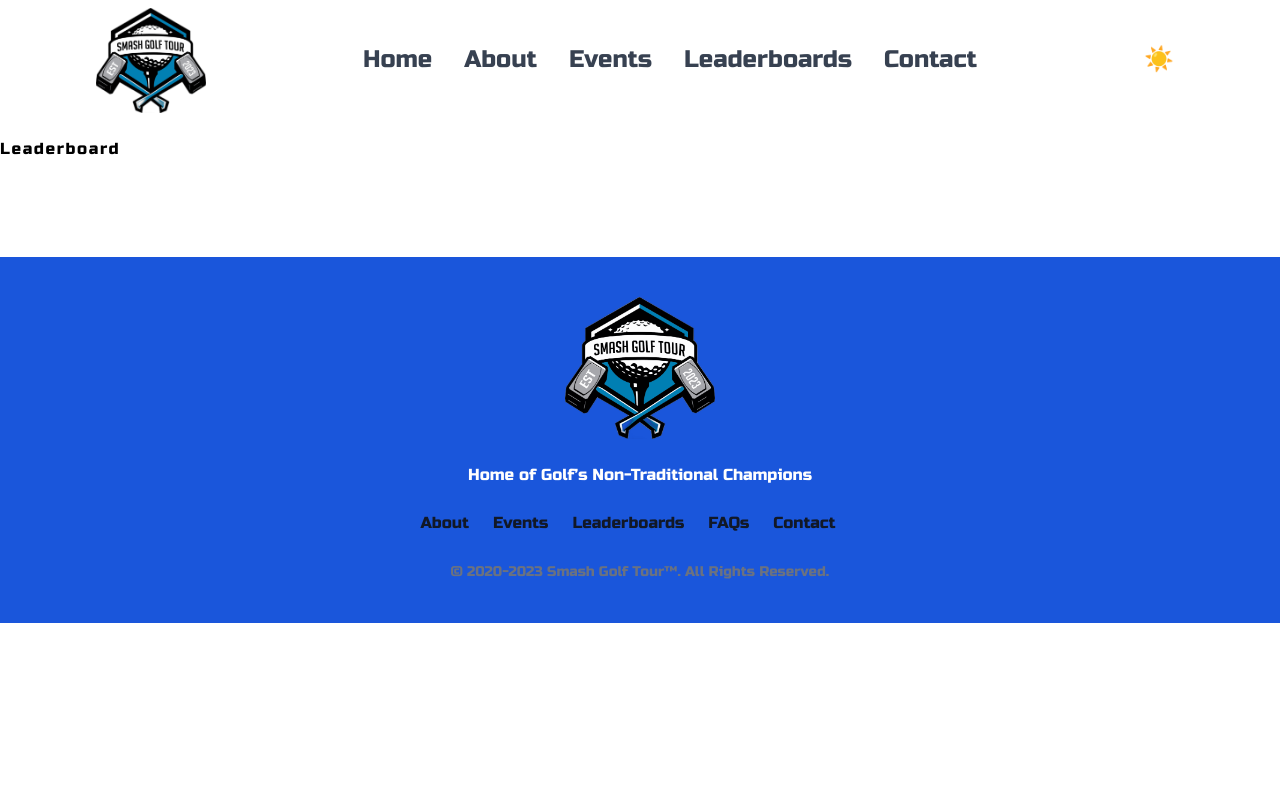
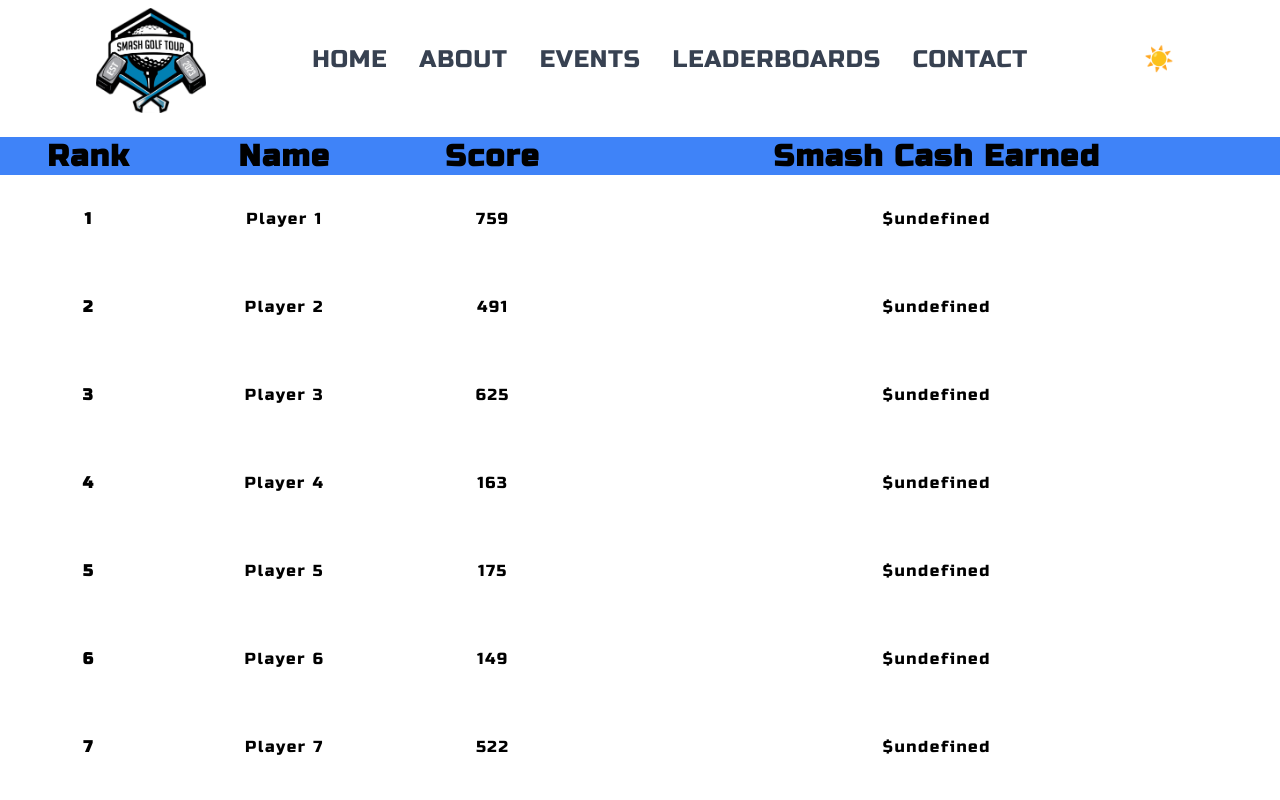
Before and after one commit to Juncie/Smasherson-Tour, a Next.js app in the folder smasherson-tour-webapp/: page /leaderboards in a window 1280 px wide. Shown: the top 800 px of the page. Built offline with nearby package versions, Linux system fonts and the light colour scheme.

Commit message:
home page changes

```diff
--- a/smasherson-tour-webapp/app/leaderboards/page.jsx
+++ b/smasherson-tour-webapp/app/leaderboards/page.jsx
@@ -1,4 +1,7 @@
 'use client'
+
+import LeaderboardTable from "@/components/widgets/LeaderboardTable"
+
 const generateTestCases = () => {
     const testCases = []
 
@@ -19,9 +22,8 @@ const generateTestCases = () => {
 export default function Leaderboard() {
     return(
         <>
-            <main className="tracking-widest space-y-16">
-                {/* <LeaderboardTable /> */}
-                Leaderboard
+            <main className="tracking-widest space-y-16 container mx-auto flex flex-col gap-4 justify-center">
+                <LeaderboardTable data={generateTestCases()} />
             </main>
         </>
     )
--- a/smasherson-tour-webapp/components/shared/Navbar/index.jsx
+++ b/smasherson-tour-webapp/components/shared/Navbar/index.jsx
@@ -17,7 +17,7 @@ export default function NavBar({ items: { navItems, socialItems } }) {
         <>
             <header className="sticky top-0 z-30 flex items-center justify-between py-2 px-24 dark:bg-opacity-95 bg-white dark:bg-gray-800 lg:rounded-b-md">
                     <Logo width={110} height={110} />
-                    <nav className="border-gray-200 flex justify-between px-4 lg:px-6 lg:order-2 sm:order-3">
+                    <nav className="border-gray-200 flex justify-between px-4 tracking-wider uppercase lg:px-6 lg:order-2 sm:order-3">
                         <div className="flex flex-wrap mx-auto max-w-screen-xl">
                             <div className="flex items-center lg:order-2">
                                 <button
--- a/smasherson-tour-webapp/components/widgets/CTA-2/index.tsx
+++ b/smasherson-tour-webapp/components/widgets/CTA-2/index.tsx
@@ -8,10 +8,12 @@ export default function CTA_2() {
         <div className='flex flex-row-reverse gap-8'>
             <div className='basis-2/3'>
                 <Balancer className='uppercase w-full'>
-                        <span className="text-[32px]">Home of the non traditional</span>
+                        <span className="text-[32px]">
+                            Earn Smash Cash for the
+                        </span>
                         <br/>
                         <span className='text-[64px] tracking-wider text-blue-600'>
-                            Golf Champion
+                            Smash Store
                         </span>
                 </Balancer>
                 <Balancer className='space-y-8'>
--- a/smasherson-tour-webapp/components/widgets/Leaderboard/index.jsx
+++ /dev/null
@@ -1,53 +0,0 @@
-"use client";
-import { Table } from "flowbite-react"
-import { useState, useEffect } from "react";
-
-export default function Leaderboard({data=[], title="Leaderboard"}) {
-
-    const [leaderboardData, setLeaderboardData] = useState([])
-    useEffect(() => setLeaderboardData(data), [data])
-
-    return(
-        <div className="container mx-auto flex flex-col gap-4">
-            <div className="flex justify-between items-center">
-                <h3 className="font-medium">{title}</h3>
-            </div>
-
-            <Table striped>
-                <Table.Head>
-                    <Table.HeadCell className="rounded-none">
-                        Rank
-                    </Table.HeadCell>
-                    <Table.HeadCell>
-                        Name
-                    </Table.HeadCell>
-                    <Table.HeadCell>
-                        Score
-                    </Table.HeadCell>
-                    <Table.HeadCell>
-                        Smash Cash Earned
-                    </Table.HeadCell>
-                </Table.Head>
-                <Table.Body>
-                   {leaderboardData.map((item, i) => (
-                        <Table.Row key={i}>
-                            <Table.Cell>
-                                <span className="font-bold">{item.rank}</span>
-                            </Table.Cell>
-                            <Table.Cell>
-                                {item.name}
-                            </Table.Cell>
-                            <Table.Cell>
-                                {item.score}
-                            </Table.Cell>
-                            <Table.Cell>
-                               {`$${item.earnings}`}
-                            </Table.Cell>
-                        </Table.Row>
-                    ))}
-                </Table.Body>
-            </Table>
-        </div>
-
-    )
-}
--- /dev/null
+++ b/smasherson-tour-webapp/components/widgets/LeaderboardTable/index.jsx
@@ -0,0 +1,48 @@
+"use client";
+
+import { useState, useEffect } from "react";
+
+export default function LeaderboardT({data=[], title="Leaderboard"}) {
+
+    const [leaderboardData, setLeaderboardData] = useState([])
+    useEffect(() => setLeaderboardData(data), [data])
+
+    return(
+            <table className="table-auto">
+                <thead className="py-8 bg-blue-500 text-3xl">
+                    <tr>
+                        <th className="rounded-none">
+                            Rank
+                        </th>
+                        <th>
+                            Name
+                        </th>
+                        <th>
+                            Score
+                        </th>
+                        <th>
+                            Smash Cash Earned
+                        </th>
+                    </tr>
+                </thead>
+                <tbody className="text-center">
+                   {leaderboardData.map((item, i) => (
+                        <tr key={i} >
+                            <td className="py-8">
+                                <span className="font-bold">{item.rank}</span>
+                            </td>
+                            <td>
+                                {item.name}
+                            </td>
+                            <td>
+                                {item.score}
+                            </td>
+                            <td>
+                               {`$${item.earnings}`}
+                            </td>
+                        </tr>
+                    ))}
+                </tbody>
+            </table>
+    )
+}
```
Also changed, not shown: smasherson-tour-webapp/components/widgets/AffiliateLogos/index.tsx (added), 1 other file (tests, documents, lock files or other folders).
